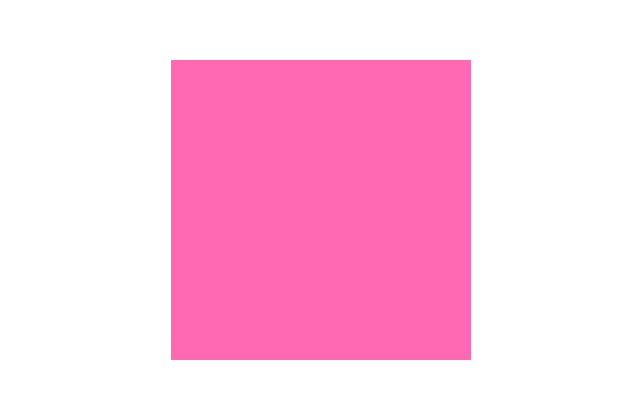
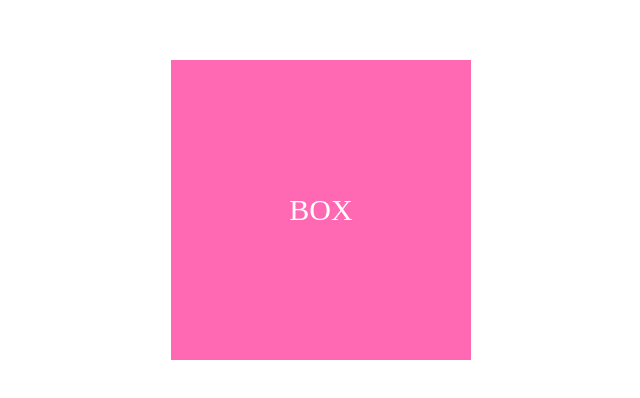
Before and after one commit to joolie72/SQUARE, a plain HTML site: page index.html in a window 1280 px wide. Shown: the part 190-588 px from the top of the page, 319-959 px from the left. Drawn offline with Linux system fonts and the light colour scheme.

Commit message:
박스에 글자 추가

```diff
--- a/CSS/style.css
+++ b/CSS/style.css
@@ -25,4 +25,9 @@ article {
     width: 300px;
     height: 300px;
     background-color: hotpink;
+    display: flex;
+    justify-content: center;
+    align-items: center;
+    font-size: 30px;
+    color: #fff;
 }
--- a/index.html
+++ b/index.html
@@ -8,7 +8,7 @@
 </head>
 <body>
     <section>
-        <article> </article>
+        <article>BOX</article>
 </section>
 </body>
 </html>
```
